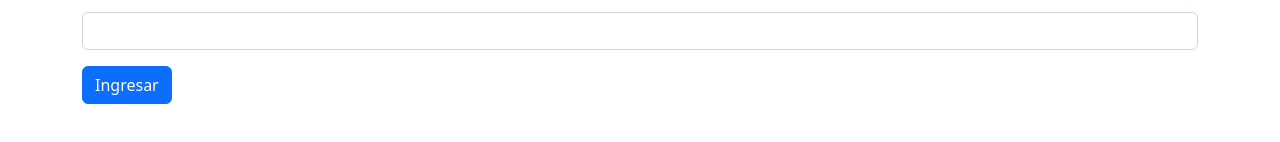
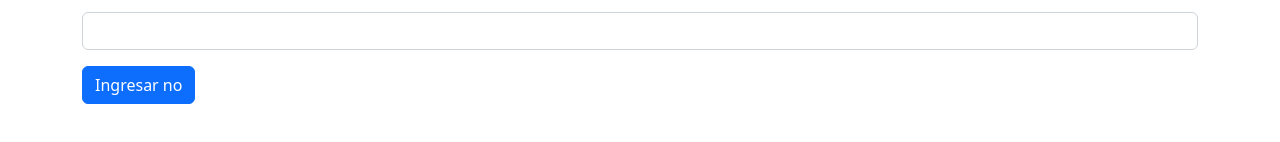
Before and after one commit to GuillermoBerlin/React_UTN, a React (Create React App) app: page /ingresar in a window 1280 px wide. Shown: the part 162-304 px from the top of the page. Built offline with nearby package versions, Linux system fonts and the light colour scheme.

Commit message:
vamos menem

```diff
--- a/src/Components/Loading.js
+++ b/src/Components/Loading.js
@@ -1,11 +1,20 @@
+import Spinner from 'react-bootstrap/Spinner'
+
 function Loading(props){
 
     const {loading, children} = props
+    const styles = {
+        spinner: {
+            position: "fixed",
+            top: "50%",
+            left: "50%"
+        }
+    }
 
     if(loading){
         return(
             <div>
-            ... CARGANDO
+                <Spinner style={styles.spinner} animation="border" variant="danger" />
             </div>
         )
 
--- a/src/Pages/Login.js
+++ b/src/Pages/Login.js
@@ -9,11 +9,13 @@ function Login(){
 
     const { register, handleSubmit, formState: { errors } } = useForm();
 
+
     const onSubmit= async(data)=>{
 
         try{
             const responseUser = await firebase.auth.signInWithEmailAndPassword(data.email, data.password)
             console.log("responseUser", responseUser )
+
         }catch(e){
             console.log(e)
         }
@@ -35,7 +37,8 @@ function Login(){
                     {errors.contraseña && <span>Amigo this field is required</span>}
                 </Form.Group>
 
-                <Button variant="primary" type="submit">Ingresar</Button>{' '}
+                <Button variant="primary" type="submit">Ingresar no</Button>{' '}
+
 
             </Form>
 
```
Also changed, not shown: src/Components/Productos.js (line endings or trailing spaces). Lines whose indentation alone changed are shown as unchanged.
